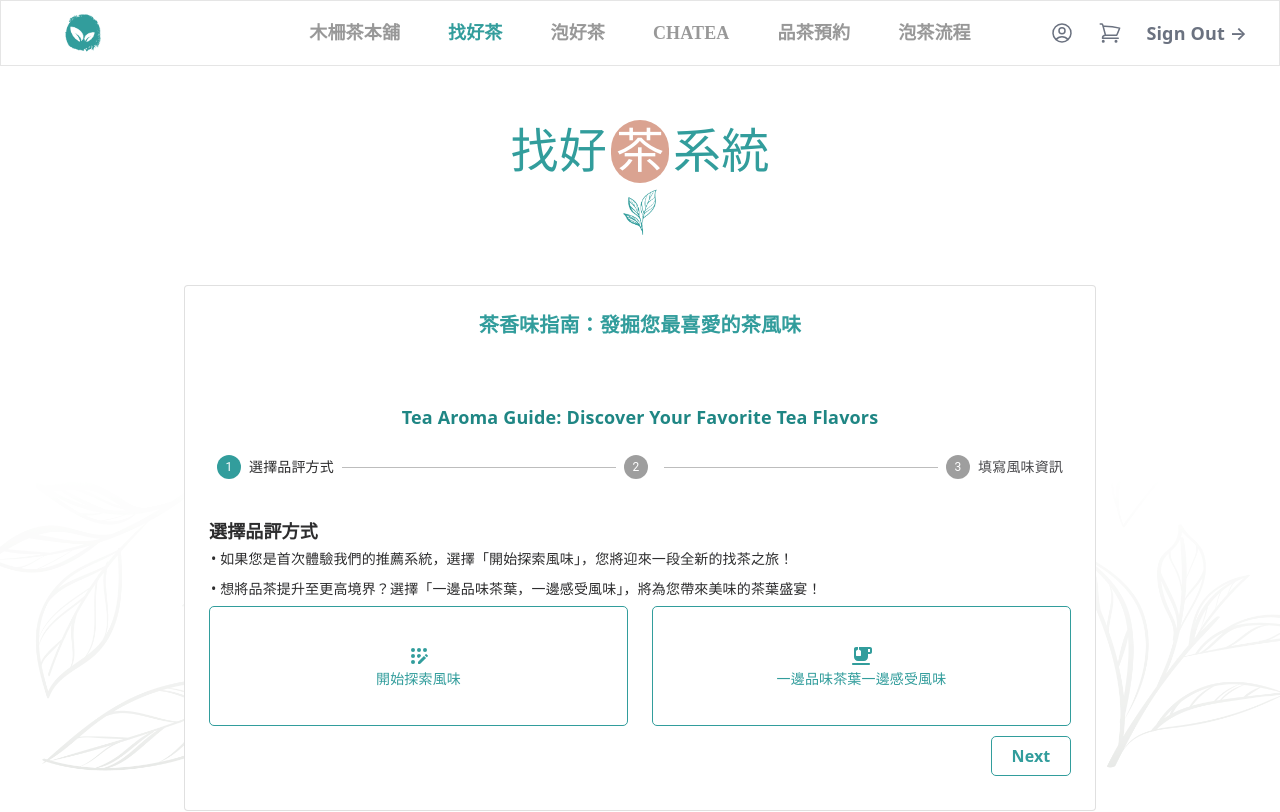
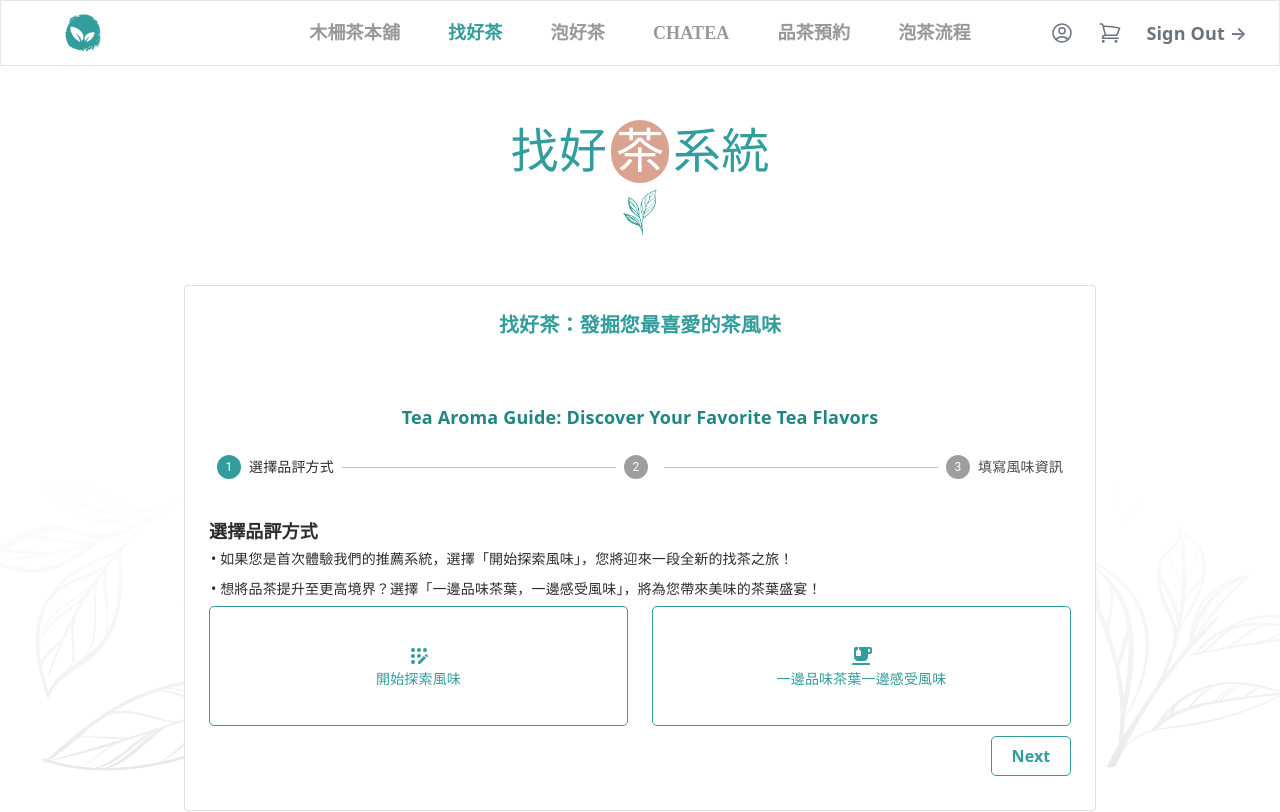
Before and after one commit to Mattis3858/graduation_with_next, a Next.js app: page /goodtea in a window 1280 px wide. Shown: the top 812 px of the page. Built offline with nearby package versions, Linux system fonts and the light colour scheme; a web font is replaced by a local one.

Commit message:
modified title

```diff
--- a/app/goodtea/FindGoodTea.js
+++ b/app/goodtea/FindGoodTea.js
@@ -255,7 +255,7 @@ const FindGoodTea = () => {
             variant="outlined"
             sx={{ my: { xs: 3, md: 6 }, p: { xs: 2, md: 3 } }}
           >
-            <div className="title">茶香味指南：發掘您最喜愛的茶風味</div>
+            <div className="title">找好茶：發掘您最喜愛的茶風味</div>
             <div className="title_eng">
               Tea Aroma Guide: Discover Your Favorite Tea Flavors
             </div>
--- a/app/goodtea/goodTea.css
+++ b/app/goodtea/goodTea.css
@@ -20,6 +20,7 @@
   font-weight: 900;
   text-align: center;
   font-size: 20px;
+  font-family : sans-serif;
 }
 .title_eng {
   text-align: center;
```
